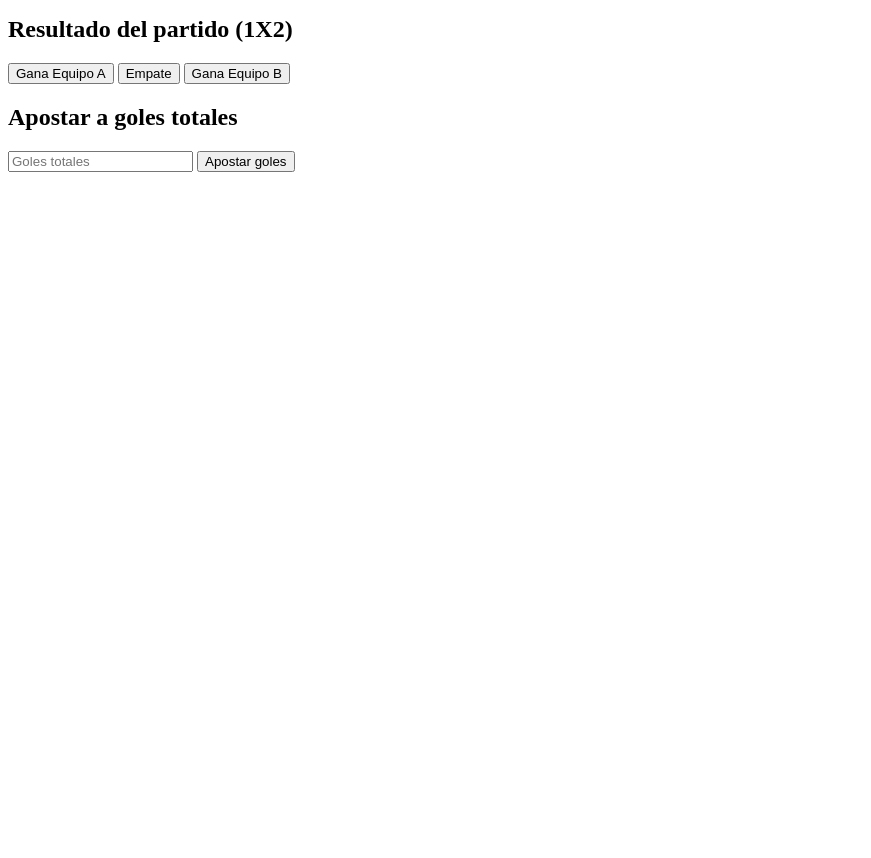
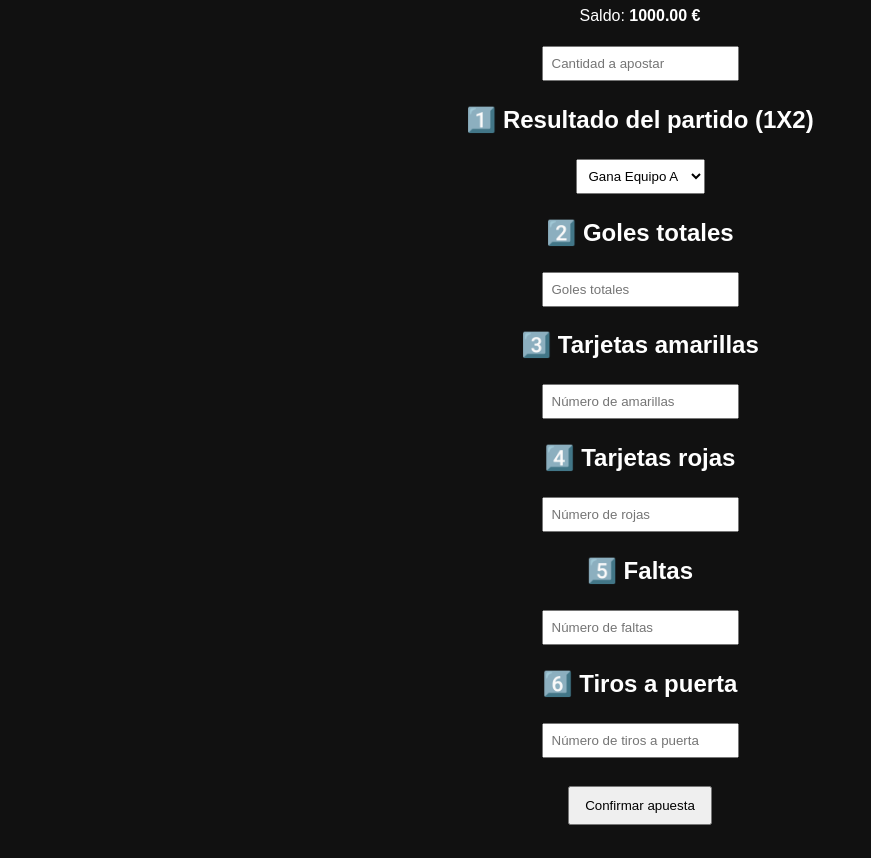
Before and after one commit to Gonaoficial/Gonaoficial.github.io, a plain HTML site: page index.html in a window 1280 px wide. Shown: the part 101-959 px from the top of the page, without its empty margins (0-871 px from the left). Before the commit the page ends 800 px from the top, so only its background shows below. Drawn offline with Linux system fonts and the light colour scheme.

Commit message:
Add files via upload

```diff
--- a/game.js
+++ b/game.js
@@ -1,12 +1,12 @@
-// 💰 SALDO Y UTILIDADES
 let saldo = 1000;
 
+// Actualiza saldo en pantalla
 function actualizarSaldo() {
   document.getElementById("saldo").textContent = saldo.toFixed(2);
 }
-
 actualizarSaldo();
 
+// Obtiene la cantidad apostada
 function obtenerCantidad() {
   const cantidad = Number(document.getElementById("cantidad").value);
   if (cantidad <= 0 || cantidad > saldo) {
@@ -16,131 +16,133 @@ function obtenerCantidad() {
   return cantidad;
 }
 
-// 📊 ESTADÍSTICAS DE EQUIPOS
-const equipoA = {
-  nombre: "Real Madrid",
-  golesMedia: 1.8,
-  amarillasMedia: 2.5,
-  rojasMedia: 0.2,
-  faltasMedia: 10,
-  tirosPuertaMedia: 8
-};
+// Estadísticas de equipos
+const equipoA = { golesMedia: 1.8, amarillasMedia: 2.5, rojasMedia: 0.2, faltasMedia: 12, tirosPuertaMedia: 5 };
+const equipoB = { golesMedia: 1.3, amarillasMedia: 3, rojasMedia: 0.3, faltasMedia: 14, tirosPuertaMedia: 4 };
 
-const equipoB = {
-  nombre: "FC Barcelona",
-  golesMedia: 1.6,
-  amarillasMedia: 2,
-  rojasMedia: 0.3,
-  faltasMedia: 12,
-  tirosPuertaMedia: 9
-};
-
-// 🎲 GENERADOR DE RESULTADOS REALISTAS
+// Genera resultado aleatorio realista
 function generarResultado(media) {
   return Math.max(0, Math.round(media + (Math.random() * 2 - 1)));
 }
 
-// 🏁 RESULTADO DEL PARTIDO
+// Resultado 1X2
 function resultadoPartido(golesA, golesB) {
   if (golesA > golesB) return "A";
   if (golesA < golesB) return "B";
   return "Empate";
 }
 
-// 🧠 PROBABILIDADES (BASE CASAS DE APUESTAS)
+// Probabilidades para cuotas
 function calcularProbabilidades(equipoA, equipoB) {
   const fuerzaA = equipoA.golesMedia + equipoA.tirosPuertaMedia * 0.3;
   const fuerzaB = equipoB.golesMedia + equipoB.tirosPuertaMedia * 0.3;
-
   const total = fuerzaA + fuerzaB;
-
   let probA = fuerzaA / total;
   let probB = fuerzaB / total;
   let probEmpate = 0.25;
-
   const ajuste = probA + probB + probEmpate;
-  probA /= ajuste;
-  probB /= ajuste;
-  probEmpate /= ajuste;
-
+  probA /= ajuste; probB /= ajuste; probEmpate /= ajuste;
   return { probA, probEmpate, probB };
 }
 
-// 💸 CONVERSIÓN PROBABILIDAD → CUOTA (CON MARGEN)
+// Convierte probabilidad a cuota
 function probabilidadACuota(probabilidad) {
   const margen = 0.07;
   return Number(1 / (probabilidad * (1 - margen))).toFixed(2);
 }
 
-// 📈 CUOTAS 1X2
+// Cuotas 1X2
 function generarCuotas1X2(equipoA, equipoB) {
-  const { probA, probEmpate, probB } =
-    calcularProbabilidades(equipoA, equipoB);
-
-  return {
-    A: probabilidadACuota(probA),
-    Empate: probabilidadACuota(probEmpate),
-    B: probabilidadACuota(probB)
-  };
+  const { probA, probEmpate, probB } = calcularProbabilidades(equipoA, equipoB);
+  return { A: probabilidadACuota(probA), Empate: probabilidadACuota(probEmpate), B: probabilidadACuota(probB) };
 }
 
-// 🧮 RESOLVER APUESTA
-function resolverApuesta(eleccion, cuota, resultado, cantidad) {
-  if (eleccion === resultado) {
-    saldo += cantidad * cuota;
-    alert("¡Has ganado!");
-  } else {
-    saldo -= cantidad;
-    alert("Has perdido");
-  }
-  actualizarSaldo();
-}
-
-// 🏆 APOSTA 1X2
-function apostar1X2(eleccion) {
-  const cantidad = obtenerCantidad();
-  if (!cantidad) return;
-
-  const cuotas = generarCuotas1X2(equipoA, equipoB);
-
-  const golesA = generarResultado(equipoA.golesMedia);
-  const golesB = generarResultado(equipoB.golesMedia);
-
-  const resultado = resultadoPartido(golesA, golesB);
-
-  resolverApuesta(eleccion, cuotas[eleccion], resultado, cantidad);
-}
-
-// ⚽ GOLES TOTALES
-function cuotaGoles(golesEsperados, golesElegidos) {
-  const diferencia = Math.abs(golesEsperados - golesElegidos);
+// Cuotas para números (goles, tarjetas, faltas, tiros)
+function cuotaNumero(media, elegido) {
+  const diferencia = Math.abs(media - elegido);
   const prob = Math.max(0.1, 1 - diferencia * 0.25);
   return probabilidadACuota(prob);
 }
 
-function apostarGoles() {
+// Función que confirma todas las apuestas
+function confirmarApuesta() {
   const cantidad = obtenerCantidad();
   if (!cantidad) return;
 
-  const golesElegidos =
-    Number(document.getElementById("golesElegidos").value);
+  // Tomar elecciones del usuario
+  const resultadoElegido = document.getElementById("resultadoElegido").value;
+  const golesElegidos = Number(document.getElementById("golesElegidos").value);
+  const amarillasElegidas = Number(document.getElementById("amarillasElegidas").value);
+  const rojasElegidas = Number(document.getElementById("rojasElegidas").value);
+  const faltasElegidas = Number(document.getElementById("faltasElegidas").value);
+  const tirosElegidos = Number(document.getElementById("tirosElegidos").value);
 
-  const golesTotales =
-    generarResultado(equipoA.golesMedia) +
-    generarResultado(equipoB.golesMedia);
+  // Generar resultados reales
+  const golesA = generarResultado(equipoA.golesMedia);
+  const golesB = generarResultado(equipoB.golesMedia);
+  const resultadoReal = resultadoPartido(golesA, golesB);
 
-  const golesEsperados =
-    equipoA.golesMedia + equipoB.golesMedia;
+  const golesTotales = golesA + golesB;
+  const amarillasTotales = generarResultado(equipoA.amarillasMedia) + generarResultado(equipoB.amarillasMedia);
+  const rojasTotales = generarResultado(equipoA.rojasMedia) + generarResultado(equipoB.rojasMedia);
+  const faltasTotales = generarResultado(equipoA.faltasMedia) + generarResultado(equipoB.faltasMedia);
+  const tirosTotales = generarResultado(equipoA.tirosPuertaMedia) + generarResultado(equipoB.tirosPuertaMedia);
 
-  const cuota = cuotaGoles(golesEsperados, golesElegidos);
+  // Calcular ganancias/pérdidas
+  let mensaje = "";
+  let totalGanado = 0;
 
-  if (golesTotales === golesElegidos) {
-    saldo += cantidad * cuota;
-    alert("¡Has acertado los goles!");
-  } else {
-    saldo -= cantidad;
-    alert("Fallaste los goles");
-  }
+  const cuotas1X2 = generarCuotas1X2(equipoA, equipoB);
+  if (resultadoElegido === resultadoReal) {
+    const ganancia = cantidad * cuotas1X2[resultadoElegido];
+    totalGanado += ganancia;
+    mensaje += `✅ Resultado 1X2 correcto! Ganaste ${ganancia.toFixed(2)}€\n`;
+  } else mensaje += `❌ Resultado 1X2 incorrecto. Real: ${resultadoReal}\n`;
 
+  // Goles
+  const cuotaG = cuotaNumero(equipoA.golesMedia + equipoB.golesMedia, golesElegidos);
+  if (golesElegidos === golesTotales) {
+    const ganancia = cantidad * cuotaG;
+    totalGanado += ganancia;
+    mensaje += `✅ Goles correctos! Ganaste ${ganancia.toFixed(2)}€\n`;
+  } else mensaje += `❌ Goles incorrectos. Real: ${golesTotales}\n`;
+
+  // Amarillas
+  const cuotaA = cuotaNumero(equipoA.amarillasMedia + equipoB.amarillasMedia, amarillasElegidas);
+  if (amarillasElegidas === amarillasTotales) {
+    const ganancia = cantidad * cuotaA;
+    totalGanado += ganancia;
+    mensaje += `✅ Amarillas correctas! Ganaste ${ganancia.toFixed(2)}€\n`;
+  } else mensaje += `❌ Amarillas incorrectas. Real: ${amarillasTotales}\n`;
+
+  // Rojas
+  const cuotaR = cuotaNumero(equipoA.rojasMedia + equipoB.rojasMedia, rojasElegidas);
+  if (rojasElegidas === rojasTotales) {
+    const ganancia = cantidad * cuotaR;
+    totalGanado += ganancia;
+    mensaje += `✅ Rojas correctas! Ganaste ${ganancia.toFixed(2)}€\n`;
+  } else mensaje += `❌ Rojas incorrectas. Real: ${rojasTotales}\n`;
+
+  // Faltas
+  const cuotaF = cuotaNumero(equipoA.faltasMedia + equipoB.faltasMedia, faltasElegidas);
+  if (faltasElegidas === faltasTotales) {
+    const ganancia = cantidad * cuotaF;
+    totalGanado += ganancia;
+    mensaje += `✅ Faltas correctas! Ganaste ${ganancia.toFixed(2)}€\n`;
+  } else mensaje += `❌ Faltas incorrectas. Real: ${faltasTotales}\n`;
+
+  // Tiros
+  const cuotaT = cuotaNumero(equipoA.tirosPuertaMedia + equipoB.tirosPuertaMedia, tirosElegidos);
+  if (tirosElegidos === tirosTotales) {
+    const ganancia = cantidad * cuotaT;
+    totalGanado += ganancia;
+    mensaje += `✅ Tiros correctos! Ganaste ${ganancia.toFixed(2)}€\n`;
+  } else mensaje += `❌ Tiros incorrectos. Real: ${tirosTotales}\n`;
+
+  // Actualizar saldo
+  saldo -= cantidad; // quitar cantidad apostada inicial
+  saldo += totalGanado; // sumar ganancias
   actualizarSaldo();
+
+  alert(mensaje + `\nSaldo final: ${saldo.toFixed(2)}€`);
 }
--- a/index.html
+++ b/index.html
@@ -1,13 +1,41 @@
-<<p>Saldo: <span id="saldo">1000</span> €</p>
+<!DOCTYPE html>
+<html lang="es">
+<head>
+  <meta charset="UTF-8">
+  <title>Simulador de Apuestas Completo</title>
+  <link rel="stylesheet" href="style.css">
+</head>
+<body>
+
+<h1>Simulador de Apuestas</h1>
+<p>Saldo: <strong><span id="saldo">1000</span> €</strong></p>
 <input type="number" id="cantidad" placeholder="Cantidad a apostar">
 
-<h2>Resultado del partido (1X2)</h2>
-<button onclick="apostar1X2('A')">Gana Equipo A</button>
-<button onclick="apostar1X2('Empate')">Empate</button>
-<button onclick="apostar1X2('B')">Gana Equipo B</button>
+<h2>1️⃣ Resultado del partido (1X2)</h2>
+<select id="resultadoElegido">
+  <option value="A">Gana Equipo A</option>
+  <option value="Empate">Empate</option>
+  <option value="B">Gana Equipo B</option>
+</select>
 
-<h2>Apostar a goles totales</h2>
+<h2>2️⃣ Goles totales</h2>
 <input type="number" id="golesElegidos" placeholder="Goles totales">
-<button onclick="apostarGoles()">Apostar goles</button>
+
+<h2>3️⃣ Tarjetas amarillas</h2>
+<input type="number" id="amarillasElegidas" placeholder="Número de amarillas">
+
+<h2>4️⃣ Tarjetas rojas</h2>
+<input type="number" id="rojasElegidas" placeholder="Número de rojas">
+
+<h2>5️⃣ Faltas</h2>
+<input type="number" id="faltasElegidas" placeholder="Número de faltas">
+
+<h2>6️⃣ Tiros a puerta</h2>
+<input type="number" id="tirosElegidos" placeholder="Número de tiros a puerta">
+
+<br><br>
+<button onclick="confirmarApuesta()">Confirmar apuesta</button>
 
 <script src="game.js"></script>
+</body>
+</html>
--- a/style.css
+++ b/style.css
@@ -1,6 +1,6 @@
 body {
   font-family: Arial, sans-serif;
-  background: #23282B;
+  background: #111;
   color: #fff;
   text-align: center;
   padding: 20px;
@@ -12,7 +12,7 @@ button {
   cursor: pointer;
 }
 
-input {
+input, select {
   padding: 8px;
   margin: 5px;
 }
```
